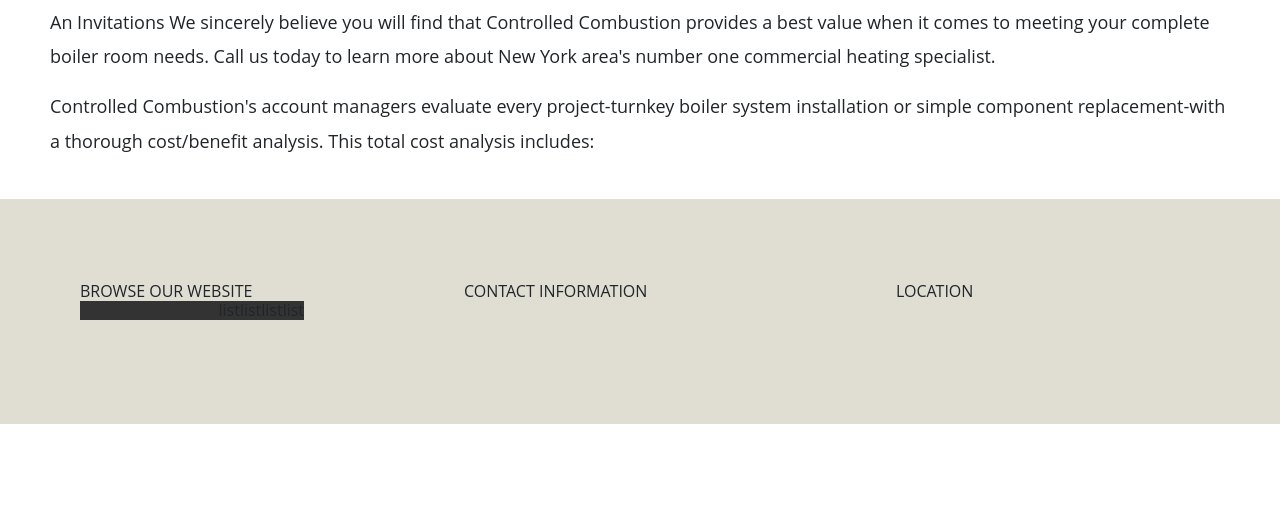
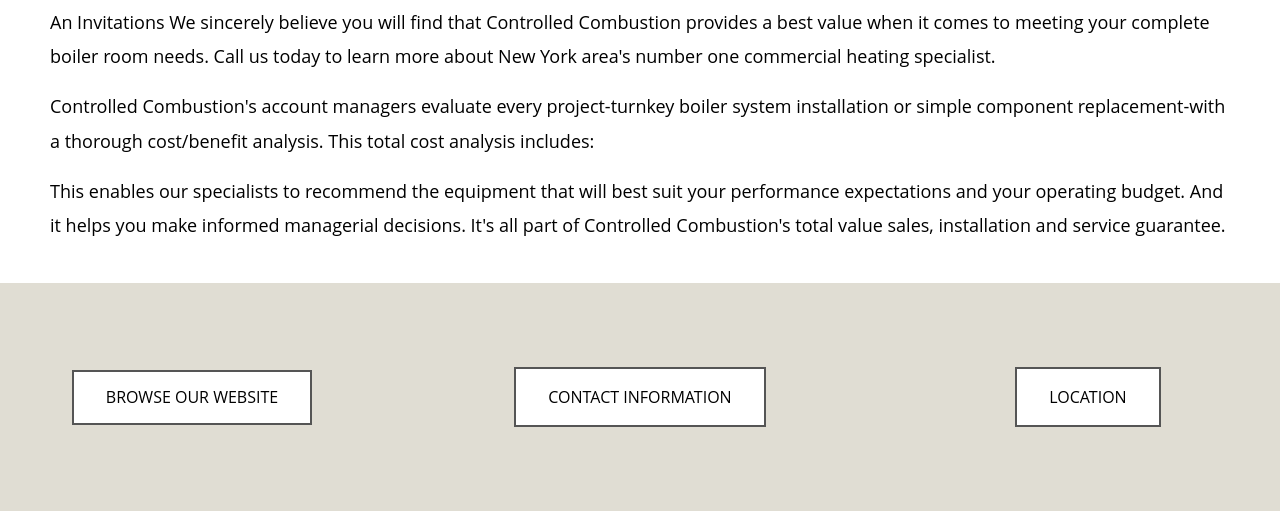
Before and after one commit to johnlovespi/Plumbing-Project1, a plain HTML site: page index.html in a window 1280 px wide. Shown: the part 705-1216 px from the top of the page. Before the commit the page ends 1129 px from the top, so only its background shows below. Drawn offline with nearby package versions, Linux system fonts and the light colour scheme.

Commit message:
new edit

```diff
--- a/index.html
+++ b/index.html
@@ -89,6 +89,14 @@
     thorough cost/benefit analysis. This total cost
     analysis includes:
     </p>
+    <p>
+      This enables our specialists to recommend the equipment
+      that will best suit your performance expectations
+      and your operating budget. And it helps you make informed managerial decisions.
+
+It's all part of Controlled Combustion's
+total value sales, installation and service guarantee.
+    </p>
 
   </div>
 
@@ -96,17 +104,11 @@
 <div   style="width: 100%; display: table;">
     <div style="display: table-row">
         <div  class="left" style="width: 30%; display: table-cell;">
-        <h6>BROWSE OUR WEBSITE
-          <ul>
-          <li>list</li>
-          <li>list</li>
-          <li>list</li>
-          <li>list</li>
-        </ul> </h6>
+        <h6><button class="button button5">BROWSE OUR WEBSITE </button> </h6>
 
         </div>
-        <div class="right" style="display: table-cell;">  <p>CONTACT INFORMATION</p> </div>
-        <div  class="left" style="width: 30%;  display: table-cell;">  <p>LOCATION</p> </div>
+        <div class="right" style="display: table-cell;"><button class="button button5">CONTACT INFORMATION</button></div>
+        <div  class="left" style="width: 30%;  display: table-cell;">  <button class="button button5">LOCATION </button></div>
     </div>
 </div>
 
--- a/style.css
+++ b/style.css
@@ -17,14 +17,17 @@ body{
 
 
 .company-name{
-
+color: black;
   float: left;
   background-color: #eee;
   font-family: 'Questrial', sans-serif;
 }
+.info{
+  color: black;
+}
+.company-name p{
+  padding: 3px;
 
-.company-name p{
-  padding: 5px;
   font-size: 20px;
   background-color: #eee;
   font-family: 'Questrial', sans-serif;
@@ -43,6 +46,52 @@ ul {
   padding: 0px;
 
 }
+
+/*.btn {
+
+    background-color: inherit;
+    padding: 50px;
+    font-size: 6px;
+    cursor: pointer;
+    display: inline-block;
+}
+
+.btn:hover {
+  background: white;
+
+}
+
+.success {color: green;}
+.info {color: dodgerblue;}
+.warning {color: orange;}
+.danger {color: red;}
+.default {color: black;}
+*/
+.button {
+    background-color: #4CAF50; /* Green */
+    border: none;
+    color: white;
+    padding: 16px 32px;
+    text-align: center;
+    text-decoration: none;
+    display: inline-block;
+    font-size: 16px;
+    margin: 4px 2px;
+    -webkit-transition-duration: 0.4s; /* Safari */
+    transition-duration: 0.4s;
+    cursor: pointer;
+}
+.button5 {
+    background-color: white;
+    color: black;
+    border: 2px solid #555555;
+}
+
+.button5:hover {
+    background-color: #555555;
+    color: white;
+}
+
 
 li {
     float: right;
@@ -88,6 +137,7 @@ li a:hover {
 
 
 #text{
+  color: black;
   font-size:18px;
   line-height: 1.9;
   padding: 0px 50px 25px 50px;
@@ -103,15 +153,18 @@ footer{
 
 
 .left {
+    text-align: center;
   background-color: #e0ddd3;
 }
 .left h6{
-  padding:80px;
+
+  text-align: center;
 
 }
 
 .right{
    padding:80px;
+     text-align: center;
   background-color: #e0ddd3;
 
 }
```
